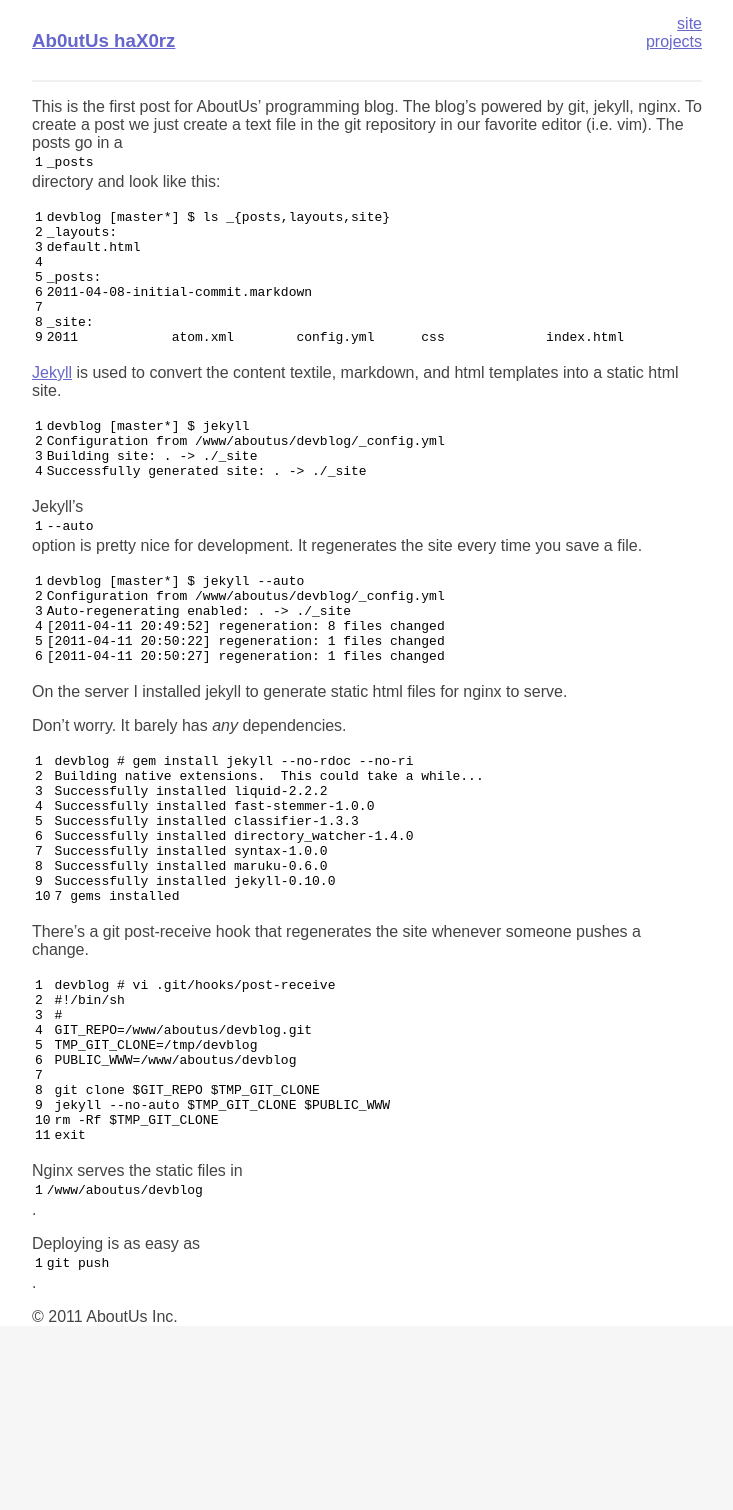
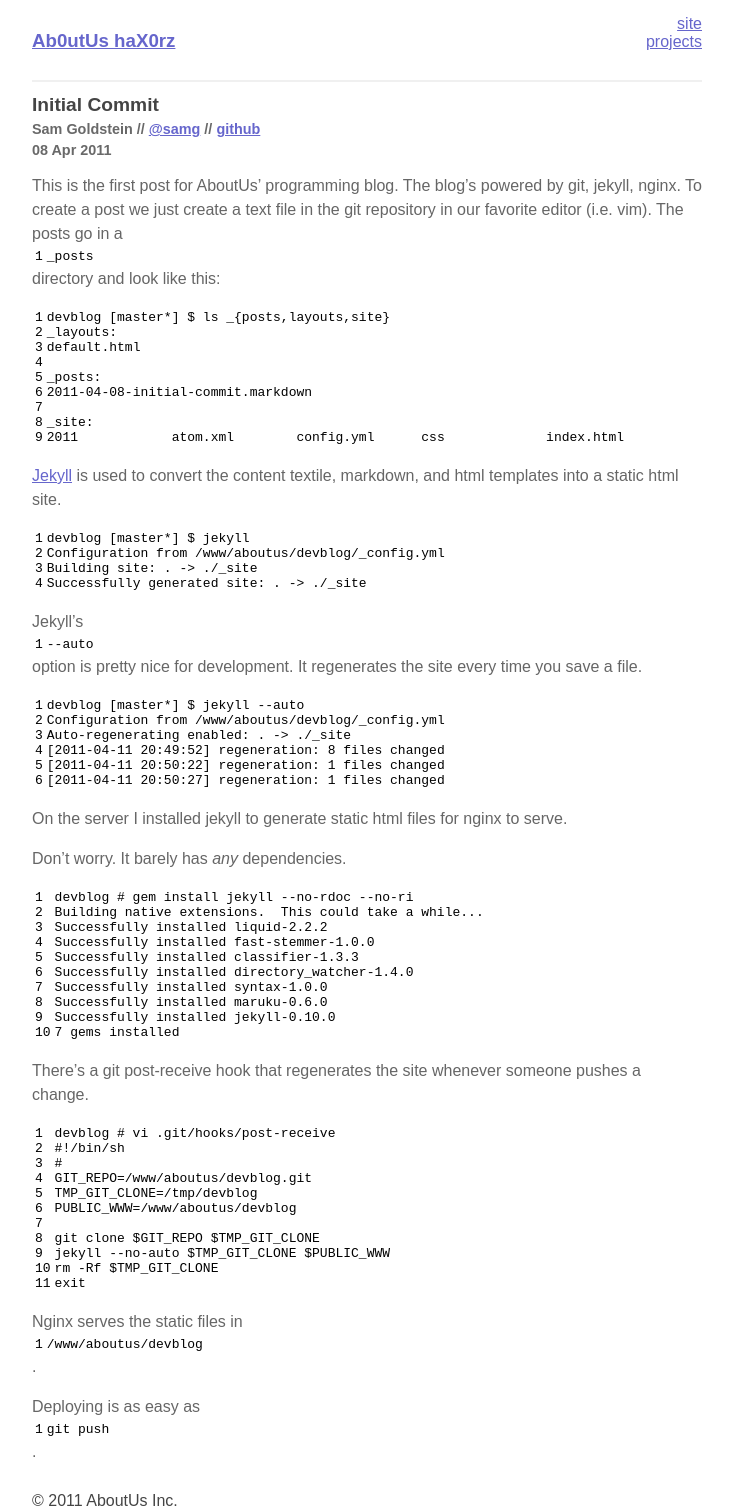
Before and after one commit to AboutUs/devblog, a Jekyll site: the page built from _posts/2011-04-08-initial-commit.markdown, in a window 1280 px wide. Shown: the whole page, without its empty margins (273-1006 px from the left). Built offline with Jekyll 4.4.1, drawn with Linux system fonts in a browser that asks for light colours; Markdown is read by kramdown in place of the engine named in the settings; before the commit the page ends 1326 px from its top, so only the background shows below that.

Commit message:
Layout work and author

```diff
--- /dev/null
+++ b/_includes/author.html
@@ -0,0 +1,9 @@
+{% if page.author == 'sam' %}
+  Sam Goldstein //
+  <a href="http://twitter.com/_samg">@samg</a> //
+  <a href="http://github.com/samg">github</a>
+{% elsif page.author == 'jd' %}
+{% elsif page.author == 'thomas' %}
+{% elsif page.author == 'matt' %}
+{% elsif page.author == 'clifton' %}
+{% endif %}
--- /dev/null
+++ b/_layouts/post.html
@@ -0,0 +1,34 @@
+  <head>
+    <title>{{ page.title }}</title>
+    <link href='/css/style.css' media='screen' rel='stylesheet' type='text/css'>
+    <!-- <script src='/app.js' type='text/javascript'></script> -->
+  </head>
+  <body>
+    <div id='container'>
+      <div id='header'>
+        <h3>
+          <a href="/">Ab0utUs haX0rz</a>
+        </h3>
+        <span><a href="http://www.aboutus.org">site</a></span>
+        <span><a href="http://github.com/AboutUs">projects</a></span>
+      </div>
+
+      <div id='content'>
+        <div class="posts">
+          <div class='post'>
+            <h1 class='short title'>
+              {{ page.title }}
+            </h1>
+            <div class='short location'>{% include author.html %}</div>
+            <div class='short location'>{{ page.date | date_to_string }}</div>
+            <div class='long description'>{{ content }}</div>
+            <hr>
+          </div>
+        </div>
+      </div>
+      <div id='footer'>
+        &copy; 2011 AboutUs Inc.
+      </div>
+    </div>
+  </body>
+</html>
--- a/_posts/2011-04-08-initial-commit.markdown
+++ b/_posts/2011-04-08-initial-commit.markdown
@@ -1,6 +1,7 @@
 ---
-layout: default
+layout: post
 title: Initial Commit
+author: sam
 ---
 
 This is the first post for AboutUs' programming blog.  The blog's
--- a/index.markdown
+++ b/index.markdown
@@ -1,6 +1,6 @@
 ---
 layout: default
-title: AboutUs Dev Blog
+title: Devs @ AboutUs.org
 ---
 
 <div class="posts">
```
Also changed, not shown: 3 other files.
